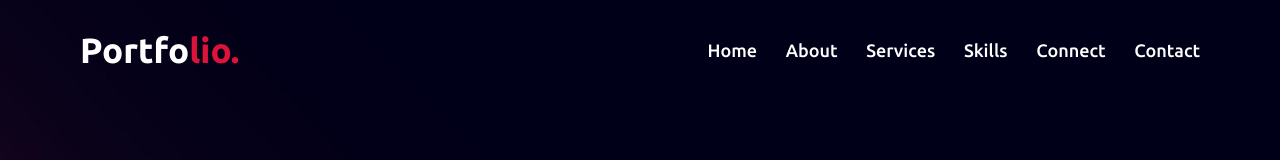
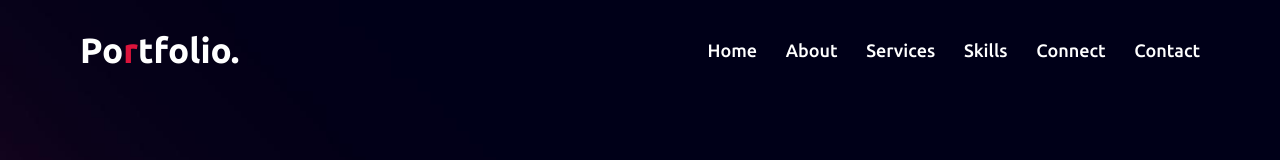
Before and after one commit to rishal-ikbal/rishalikbalportfolio.com, a plain HTML site: page index.html in a window 1280 px wide. Shown: the top 160 px of the page. Drawn offline with nearby package versions, Linux system fonts and the light colour scheme.

Commit message:
Update index.html gave color to r

```diff
--- a/index.html
+++ b/index.html
@@ -17,7 +17,7 @@
     </div>
     <nav class="navbar">
         <div class="max-width">
-            <div class="logo"><a href="#">Portfo<span>lio.</span></a></div>
+            <div class="logo"><a href="#">Po<span>r</span>tfolio.</a></div>
             <ul class="menu">
                 <li><a href="#home" class="menu-btn">Home</a></li>
                 <li><a href="#about" class="menu-btn">About</a></li>
```
